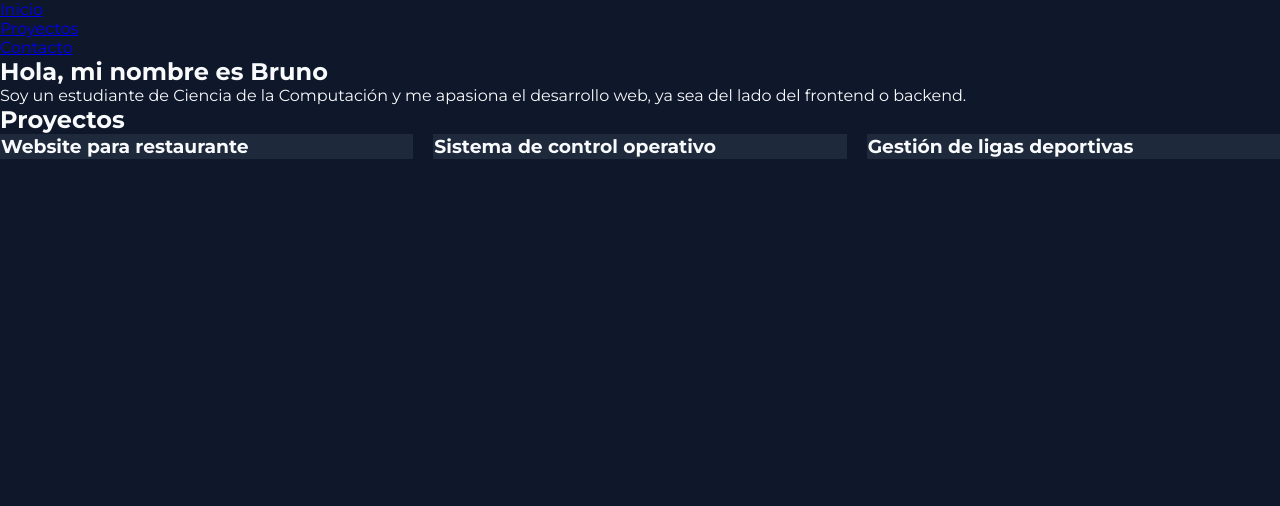
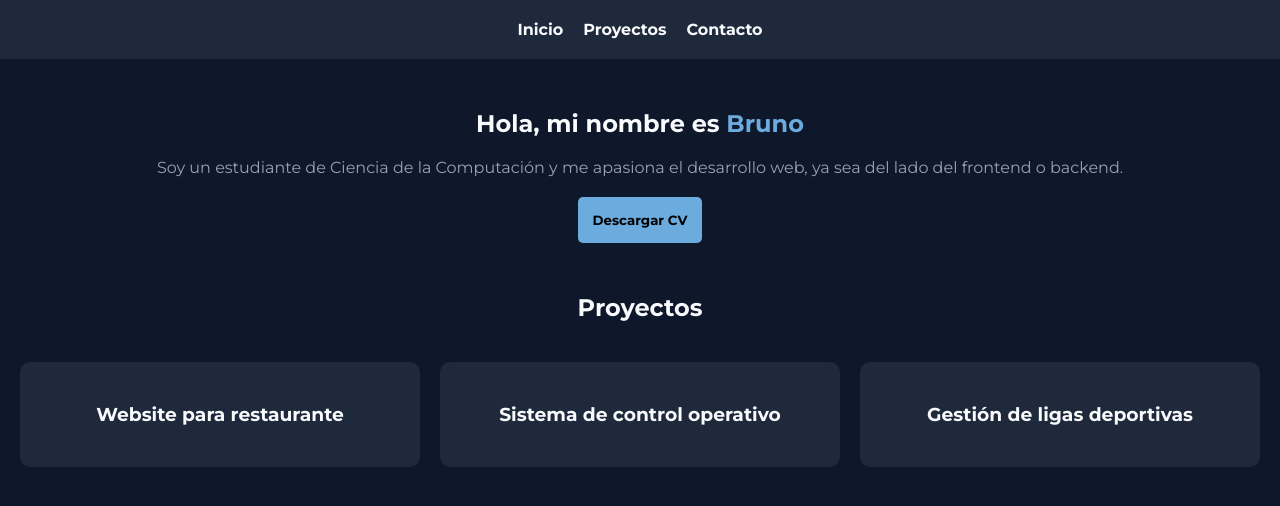
Before and after one commit to YezzuzBruno27/Portafolio, a plain HTML site: page index.html in a window 1280 px wide. Drawn offline with Linux system fonts and the light colour scheme.

Commit message:
Mejora del diseño, y se agrego algunas animaciones

```diff
--- a/index.html
+++ b/index.html
@@ -24,6 +24,9 @@
     <section>
       <h1>Hola, mi nombre es <b>Bruno</b></h1>
       <p>Soy un estudiante de Ciencia de la Computación y me apasiona el desarrollo web, ya sea del lado del frontend o backend.</p>
+      <div class="btn-download-cv-container">
+        <button>Descargar CV</button>
+      </div>
     </section>
     <section class="proyectos">
       <h2>Proyectos</h2>
--- a/style.css
+++ b/style.css
@@ -3,6 +3,7 @@
   display: grid;
   grid-template-columns: repeat(3, 1fr);
   gap: 20px;
+  padding: 20px;
 }
 
 @media(max-width: 768px){
@@ -14,17 +15,14 @@
 
 /* 1. Definición de Variables Globales */
 :root {
-    /* Paleta de Colores - Tema Oscuro Moderno */
-    --color-fondo: #0F172A;       /* Azul marino muy oscuro para el main/body */
-    --color-tarjeta: #1E293B;     /* Tono elevado para los article y el header */
-    --color-acento: #6CABDD;      /* Azul cielo "Manchester City" para destacar */
-    --color-texto-principal: #F8FAFC; /* Blanco humo legible para títulos */
-    --color-texto-secundario: #94A3B8; /* Gris azulado para subtítulos y fechas */
-
-    /* Tipografía */
-    --fuente-principal: 'Montserrat', sans-serif;
-    --fuente-codigo: 'JetBrains Mono', monospace;
-}
+      --color-fondo: #0F172A;
+      --color-tarjeta: #1E293B;
+      --color-acento: #6CABDD;
+      --color-texto-principal: #F8FAFC;
+      --color-texto-secundario: #94A3B8;
+      --fuente-principal: 'Montserrat', sans-serif;
+      --fuente-codigo: 'JetBrains Mono', monospace;
+    }
 
 /* 2. Reset básico para asegurar que todo se vea igual en todos los navegadores */
 * {
@@ -40,14 +38,78 @@ body {
     font-family: var(--fuente-principal);
 }
 
+
+
+
+ul{
+  display: flex;
+  list-style: none;
+  justify-content: center;
+  gap: 20px;
+  background-color: var(--color-tarjeta);
+  padding: 20px;
+  font-weight: bold;
+}
+
+
+a{
+  color: var(--color-texto-principal);
+  text-decoration: none;
+}
+
+h1{
+  text-align: center;
+  margin: 50px 0 20px 0;
+}
+
+b{
+  color: var(--color-acento);
+}
+
+p{
+  color: var(--color-texto-secundario);
+  text-align: center;
+  margin: 20px 0;
+}
+
+button{
+  background-color: var(--color-acento);
+  padding: 15px;
+  border-radius: 5px;
+  border: none;
+  font-family: var(--fuente-principal);
+  font-weight: bold;
+}
+
+.btn-download-cv-container{
+  display: flex;
+  justify-content: center;
+  margin-bottom: 50px;
+  transition: transform 0.3s ease; /* Pequeña animación */
+}
+
+.btn-download-cv-container:hover{
+  transform: scale(1.05); /* Aumenta ligeramente el tamaño al pasar el cursor */
+}
+
+h2{
+  text-align: center;
+  margin-bottom: 20px;
+}
+
+
 /* Ejemplo de cómo aplicarías los colores a tus tarjetas de proyecto */
 article {
     background-color: var(--color-tarjeta);
     border: 1px solid transparent;
-    transition: border 0.3s ease; /* Pequeña animación */
+    transition: border 0.3s ease, transform 0.3s ease; /* Pequeña animación */
+    padding: 40px;
+    border-radius: 10px;
+    text-align: center;
 }
 
 /* Efecto hover: Al pasar el cursor, el borde toma el color de acento */
 article:hover {
     border: 1px solid var(--color-acento);
+    transform: translateY(-5px); /* Levanta ligeramente la tarjeta */
 }
```
